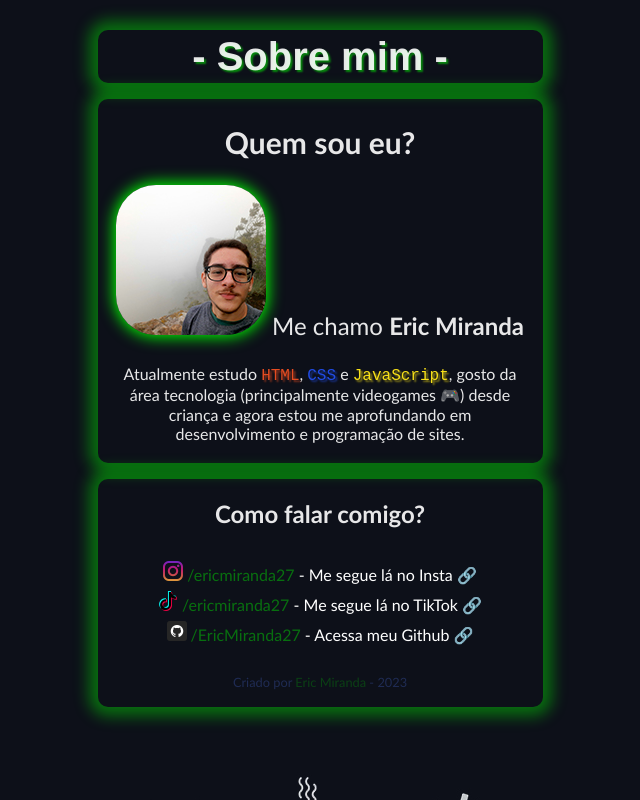
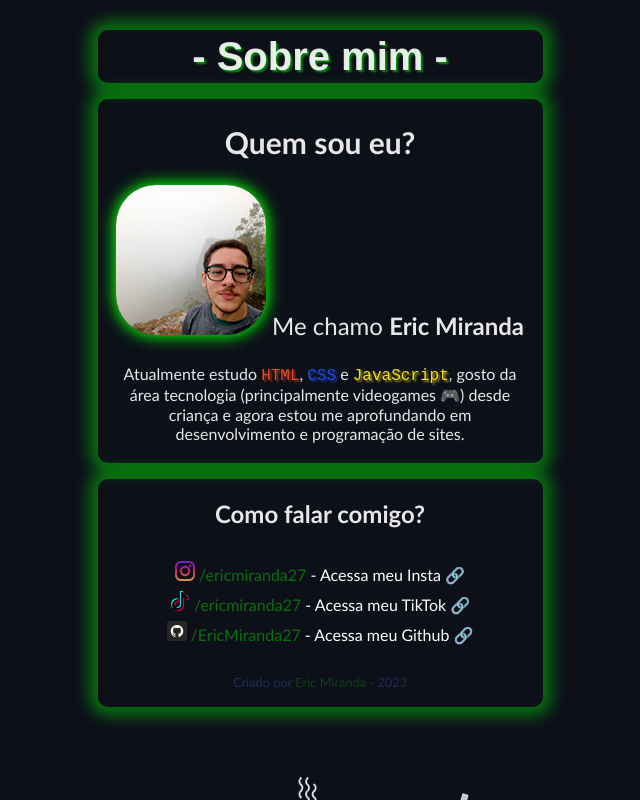
Before and after one commit to EricMiranda27/meu-site-v2.0, a plain HTML site: page index.html in a window 1280 px wide. Shown: the whole page, without its empty margins (320-960 px from the left). Drawn offline with Linux system fonts and the light colour scheme.

Commit message:
alteração links

```diff
--- a/index.html
+++ b/index.html
@@ -34,14 +34,14 @@
                 <a href="https://www.instagram.com/ericmiranda27/" target="_blank" rel="external">
                     <img src="img/instagram2.png" alt="ícone do Instagram">
                     <span class="link">/ericmiranda27</span>
-                    <span class="pos-link">- Me segue lá no Insta</span>
+                    <span class="pos-link">- Acessa meu Insta</span>
                 </a>
             </li>
             <li>
                 <a href="https://www.tiktok.com/@ericmiranda27" target="_blank" rel="external">
                     <img src="img/tiktok2.png" alt="ícone do Tiktok">
                     <span class="link">/ericmiranda27</span>
-                    <span class="pos-link">- Me segue lá no TikTok</span>
+                    <span class="pos-link">- Acessa meu TikTok</span>
                 </a>
             </li>
             <li>
```
